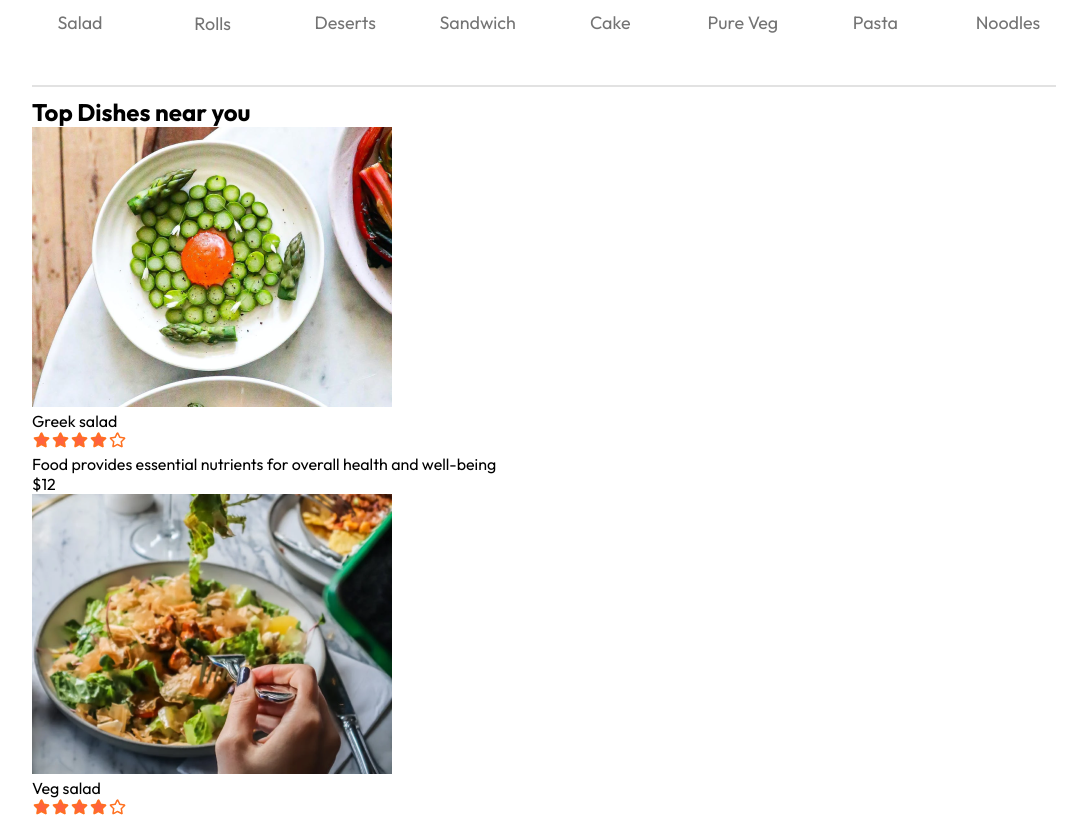
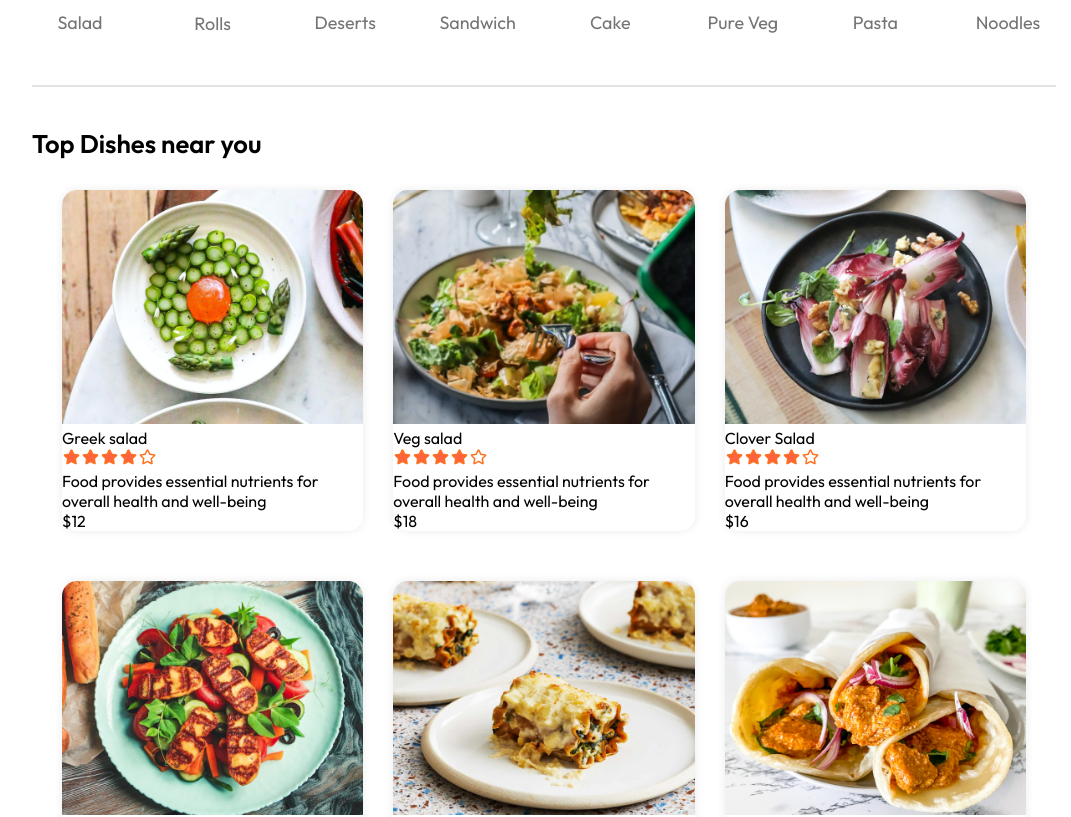
Before and after one commit to Ayush202Patel/tomato, a React (Vite) app in the folder frontend/: page / in a window 1280 px wide. Shown: the part 837-1654 px from the top of the page, without its empty margins (96-1167 px from the left). Built offline with nearby package versions, Linux system fonts and the light colour scheme.

Commit message:
Improvised the food item

```diff
--- a/frontend/src/components/FoodDisplay/FoodDisplay.css
+++ b/frontend/src/components/FoodDisplay/FoodDisplay.css
@@ -0,0 +1,14 @@
+.food-display {
+  margin-top: 30px;
+}
+.food-display h2 {
+  font-size: max(2vw, 24px);
+  font-weight: 600;
+}
+.food-display-list {
+  display: grid;
+  grid-template-columns: repeat(auto-fill, minmax(240px, 1fr));
+  margin: 30px;
+  gap: 30px;
+  row-gap: 50px;
+}
--- a/frontend/src/components/FoodDisplay/FoodDisplay.jsx
+++ b/frontend/src/components/FoodDisplay/FoodDisplay.jsx
@@ -5,7 +5,7 @@ import FoodItem from "../FoodItem/FoodItem";
 const FoodDisplay = ({ category }) => {
   const { food_list } = useContext(StoreContext);
   return (
-    <div className="food_display">
+    <div className="food-display">
       <h2>Top Dishes near you</h2>
       <div className="food-display-list">
         {food_list.map((item, index) => {
--- a/frontend/src/components/FoodItem/FoodItem.css
+++ b/frontend/src/components/FoodItem/FoodItem.css
@@ -0,0 +1,12 @@
+.food-item {
+  width: 100%;
+  margin: auto;
+  border-radius: 15px;
+  box-shadow: 0px 0px 10px #00000015;
+  transition: 0.3s;
+  animation: fadeIn 1s;
+}
+.food-item-image {
+  width: 100%;
+  border-radius: 15px 15px 0px 0px;
+}
```
